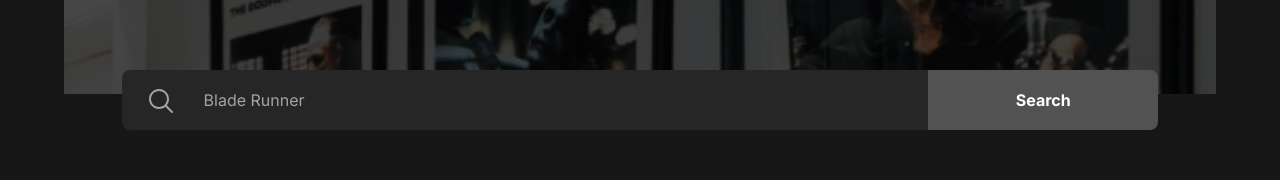
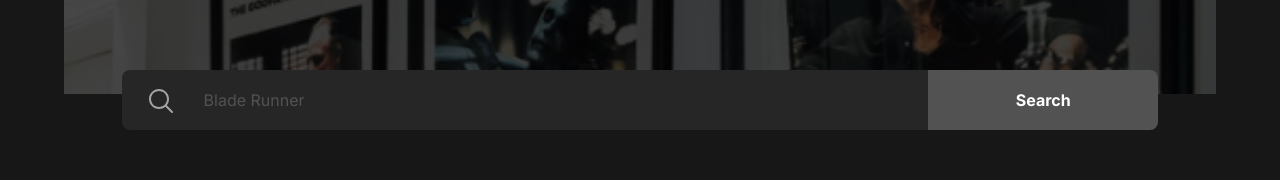
Before and after one commit to c0dysharma/Movie-Watchlist, a website: page index.html in a window 1280 px wide. Shown: the part 186-366 px from the top of the page. Drawn offline with Linux system fonts and the light colour scheme.

Commit message:
UI change: placeholder

```diff
--- a/index.html
+++ b/index.html
@@ -12,7 +12,7 @@
   <link href="https://fonts.googleapis.com/css2?family=Inter:wght@300;400;700;800&display=swap" rel="stylesheet">
 </head>
 
-<body class="font-inter bg-neutral-900 max-w-6xl mx-auto min-w-[350px]">
+<body class="font-inter bg-neutral-900 max-w-6xl mx-auto min-w-[300px]">
   <!-- Header goes here  -->
   <div id="header"
     class=" px-14 py-28 bg-no-repeat bg-cover bg-center text-white flex flex-col text-center space-y-6 md:bg-left-top md:flex-row md:justify-between md:items-baseline">
@@ -28,8 +28,8 @@
           d="M 13 3 C 7.4889971 3 3 7.4889971 3 13 C 3 18.511003 7.4889971 23 13 23 C 15.396508 23 17.597385 22.148986 19.322266 20.736328 L 25.292969 26.707031 A 1.0001 1.0001 0 1 0 26.707031 25.292969 L 20.736328 19.322266 C 22.148986 17.597385 23 15.396508 23 13 C 23 7.4889971 18.511003 3 13 3 z M 13 5 C 17.430123 5 21 8.5698774 21 13 C 21 17.430123 17.430123 21 13 21 C 8.5698774 21 5 17.430123 5 13 C 5 8.5698774 8.5698774 5 13 5 z" />
       </svg>
 
-      <input type="text" value="Blade Runner" id="search-field"
-        class="bg-neutral-800 text-neutral-400 !outline-none w-[90%] rounded-lg inline-block text-center px-1 py-4 border-transparent border-2 focus:border-neutral-500  md:pl-20 md:rounded-r-none md:text-left md:w-[70%] md:focus:border-transparent">
+      <input type="text" placeholder="Blade Runner" id="search-field"
+        class="bg-neutral-800 text-neutral-400 placeholder:text-neutral-600 !outline-none w-[90%] rounded-lg inline-block text-center px-1 py-4 border-transparent border-2 focus:border-neutral-500  md:pl-20 md:rounded-r-none md:text-left md:w-[70%] md:focus:border-transparent">
       <button type="submit" onclick="search()"
         class="text-white font-bold border-2 border-transparent bg-neutral-600 w-[20%] rounded-lg py-4 md:rounded-l-none inline-block">Search</button>
     </div>
```
Also changed, not shown: output.css.
